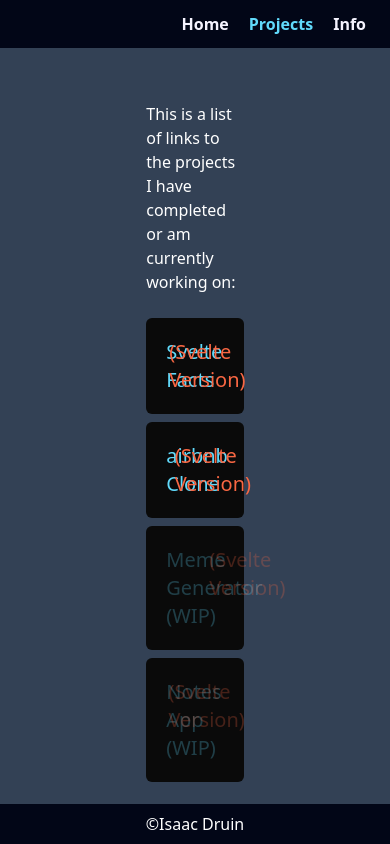
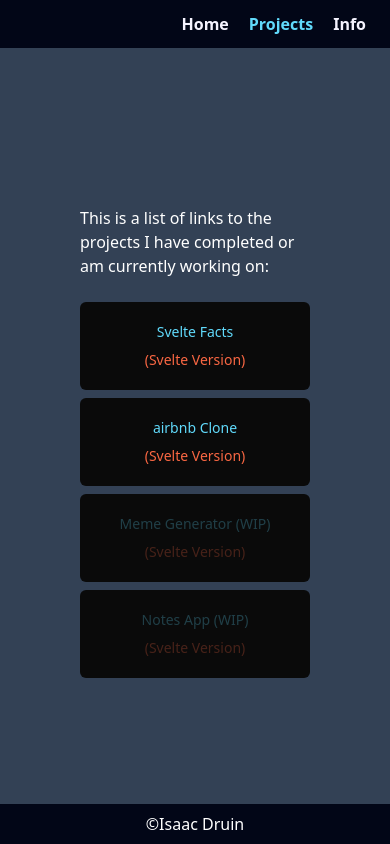
Before and after one commit to RiskTolerance/ScrimbaReact, a Next.js app: page /projects in a window 390 px wide. Built offline with nearby package versions, Linux system fonts and the light colour scheme.

Commit message:
responsive info and projects page

```diff
--- a/components/projects/ProjectCard.tsx
+++ b/components/projects/ProjectCard.tsx
@@ -13,13 +13,13 @@ interface ProjectProps {
 
 const ProjectCard = ({ project }: ProjectProps) => {
 	return (
-		<li className='flex space-x-1 bg-neutral-950 p-5 rounded-md justify-between'>
-			<div className='flex justify-start'>
+		<li className='flex flex-col sm:flex-row bg-neutral-950 p-5 rounded-md items-center justify-center sm:justify-between'>
+			<div className='flex justify-center sm:justify-start mb-2 sm:mb-0'>
 				<Link className='text-react-blue' href={project.localUrl}>
 					{project.name}
 				</Link>
 			</div>
-			<div className='w-1/3 flex justify-end'>
+			<div className='flex justify-center sm:justify-end'>
 				<Link
 					className='text-svelte-orange'
 					href={project.externalUrl}
--- a/components/projects/ProjectCardDisabled.tsx
+++ b/components/projects/ProjectCardDisabled.tsx
@@ -4,11 +4,11 @@ interface ProjectProps {
 
 const ProjectCardDisabled = ({ project }: ProjectProps) => {
 	return (
-		<li className='flex space-x-1 bg-neutral-950 p-5 rounded-md justify-between'>
-			<div className='flex justify-start opacity-25'>
+		<li className='flex flex-col sm:flex-row bg-neutral-950 p-5 rounded-md items-center justify-center sm:justify-between'>
+			<div className='flex justify-center sm:justify-start mb-2 sm:mb-0 opacity-25'>
 				<p className='text-react-blue'>{project} (WIP)</p>
 			</div>
-			<div className='w-1/3 flex justify-end opacity-25'>
+			<div className='flex justify-center sm:justify-end opacity-25'>
 				<p className='text-svelte-orange'>(Svelte Version)</p>
 			</div>
 		</li>
--- a/pages/info/index.tsx
+++ b/pages/info/index.tsx
@@ -3,10 +3,13 @@ import { PageWithMainContentHeight } from '../../types/types';
 const Info: PageWithMainContentHeight = ({ mainContentHeight }) => {
 	return (
 		<div
-			style={{ height: mainContentHeight }}
-			className='flex flex-col w-full items-center justify-center'>
-			<div className='w-1/2 text-white flex flex-col space-y-6 mt-8'>
-				<h1 className='font-bold text-4xl'>Hello - welcome to the party! 🦍</h1>
+			style={{ minHeight: mainContentHeight }}
+			className='w-full flex justify-center items-center pb-10'>
+			<div className='w-3/4 flex flex-col justify-center items-center'>
+				<div className='text-white flex flex-col space-y-6 mt-8'>
+					<h1 className='font-bold text-4xl'>
+						Hello - welcome to the party! 🦍
+					</h1>
 					<p>
 						This is my attempt to learn Next.js while becoming more proficiant
 						with SvelteKit and Tailwind.
@@ -38,6 +41,7 @@ const Info: PageWithMainContentHeight = ({ mainContentHeight }) => {
 					</p>
 				</div>
 			</div>
+		</div>
 	);
 };
 
--- a/pages/projects/index.tsx
+++ b/pages/projects/index.tsx
@@ -46,12 +46,12 @@ const Projects: PageWithMainContentHeight = ({ mainContentHeight }) => {
 		<div
 			style={{ height: mainContentHeight }}
 			className='flex flex-col w-full items-center justify-center'>
-			<div className='w-1/4 text-white flex flex-col space-y-6 mt-8'>
+			<div className='max-w-1/4 px-20 text-white flex flex-col space-y-6 mt-8'>
 				<h1>
 					This is a list of links to the projects I have completed or am
 					currently working on:
 				</h1>
-				<ul className='text-xl space-y-2'>
+				<ul className='text-sm sm:text-base md:text-xl space-y-2'>
 					{projectsArr.map((p, i) => {
 						if (p.status) {
 							return <ProjectCard project={p} key={i}></ProjectCard>;
```
Lines whose indentation alone changed are shown as unchanged.
